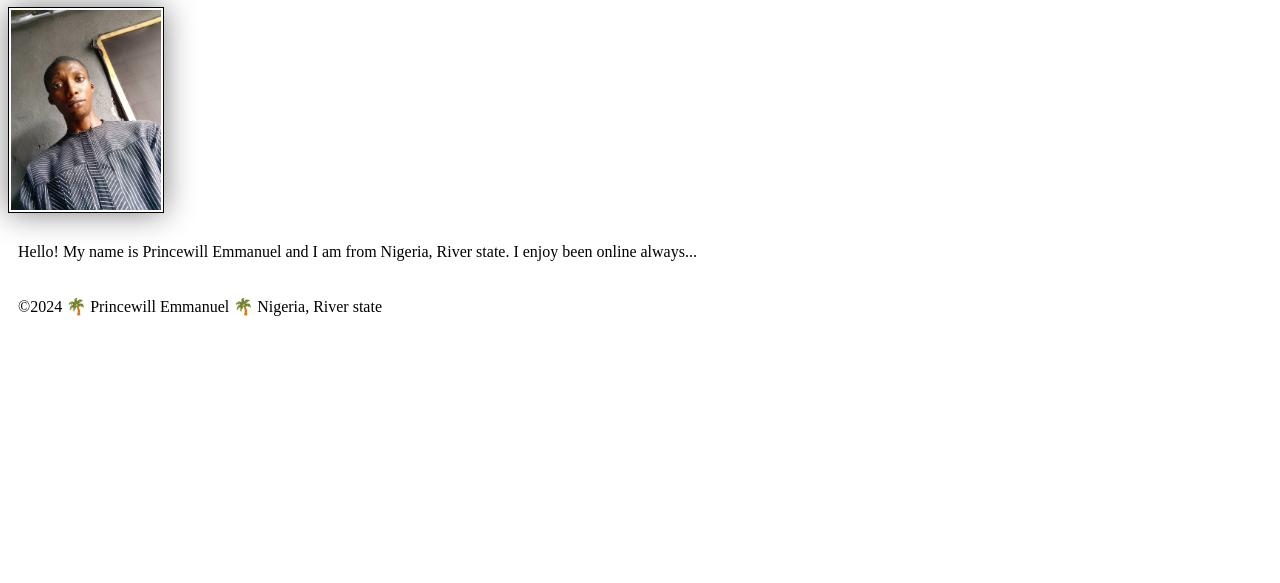
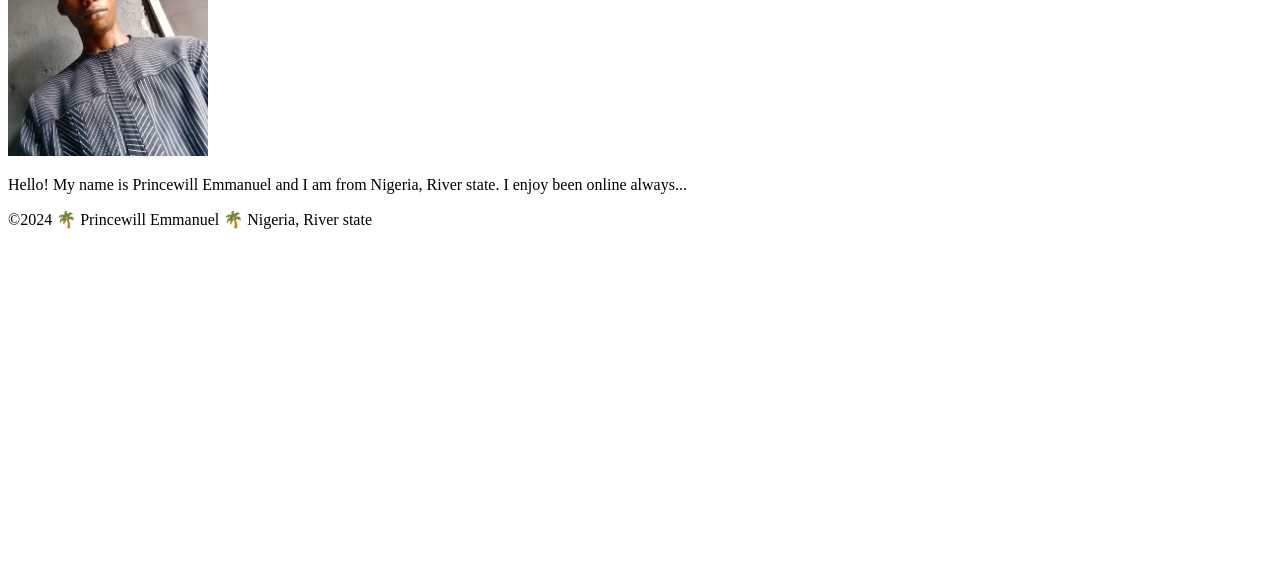
Before and after one commit to Emmaney/Emmaney, a plain HTML site: page index.html in a window 1280 px wide. Shown: the part 217-800 px from the top of the page. Drawn offline with Linux system fonts and the light colour scheme.

Commit message:
15bc8187f724d2740eeb63cdc3e75b4d62672634

```diff
--- a/index.html
+++ b/index.html
@@ -1,7 +1,6 @@
 <!DOCTYPE html>
 <html lang="en-US">
   <head>
-    <link rel="stylesheet" href="styles/styles.css">
     <meta charset="utf-8">
     <meta name="viewport" content="width=device-width,initial-scale=1.0">
     <title>Princewill Emmanuel | WDD 130</title>
```
